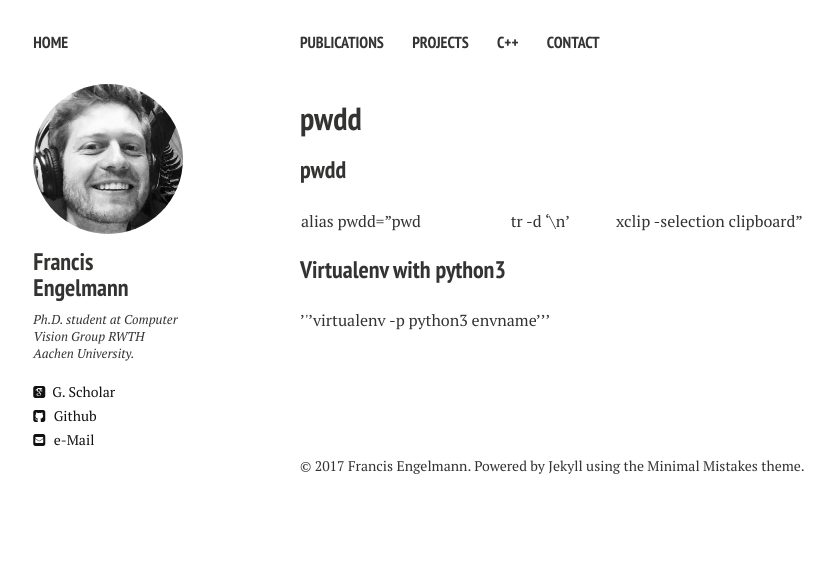
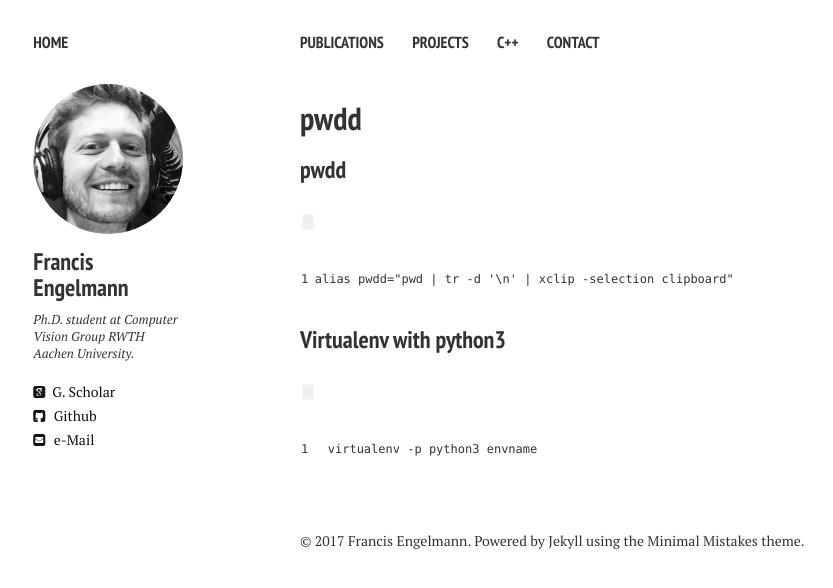
Before and after one commit to francisengelmann/francisengelmann.github.io, a Jekyll site: the page built from snippets.md, in a window 1280 px wide. Shown: the top 588 px of the page, without its empty margins (20-853 px from the left). Built offline with Jekyll 4.4.1, drawn with Linux system fonts in a browser that asks for light colours; nearby versions of some CDN libraries; our own code applies the rules of GitHub Pages for plain Markdown files.

Commit message:
Update snippets.md

````diff
--- a/snippets.md
+++ b/snippets.md
@@ -1,7 +1,7 @@
 ### pwdd
 
-alias pwdd="pwd | tr -d '\n' | xclip -selection clipboard"
+```alias pwdd="pwd | tr -d '\n' | xclip -selection clipboard"```
 
 ### Virtualenv with python3
 
-'''virtualenv -p python3 envname'''
+```virtualenv -p python3 envname```
````
